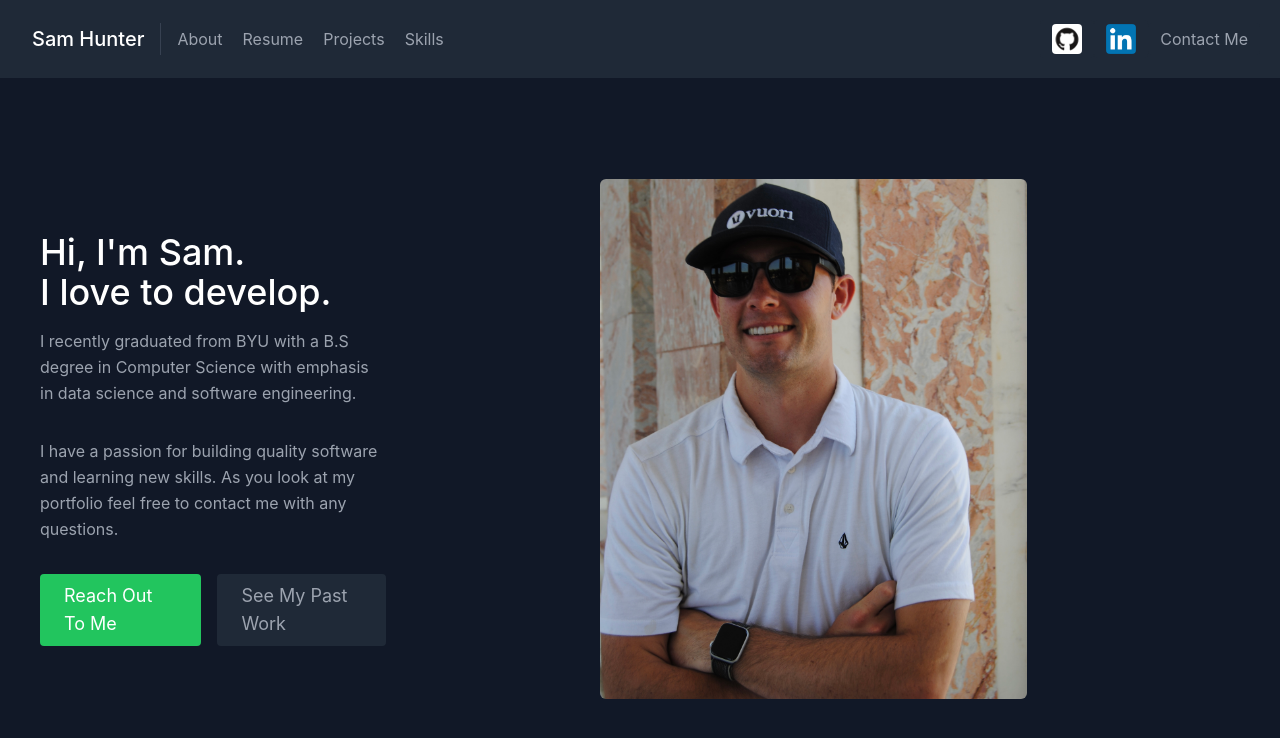
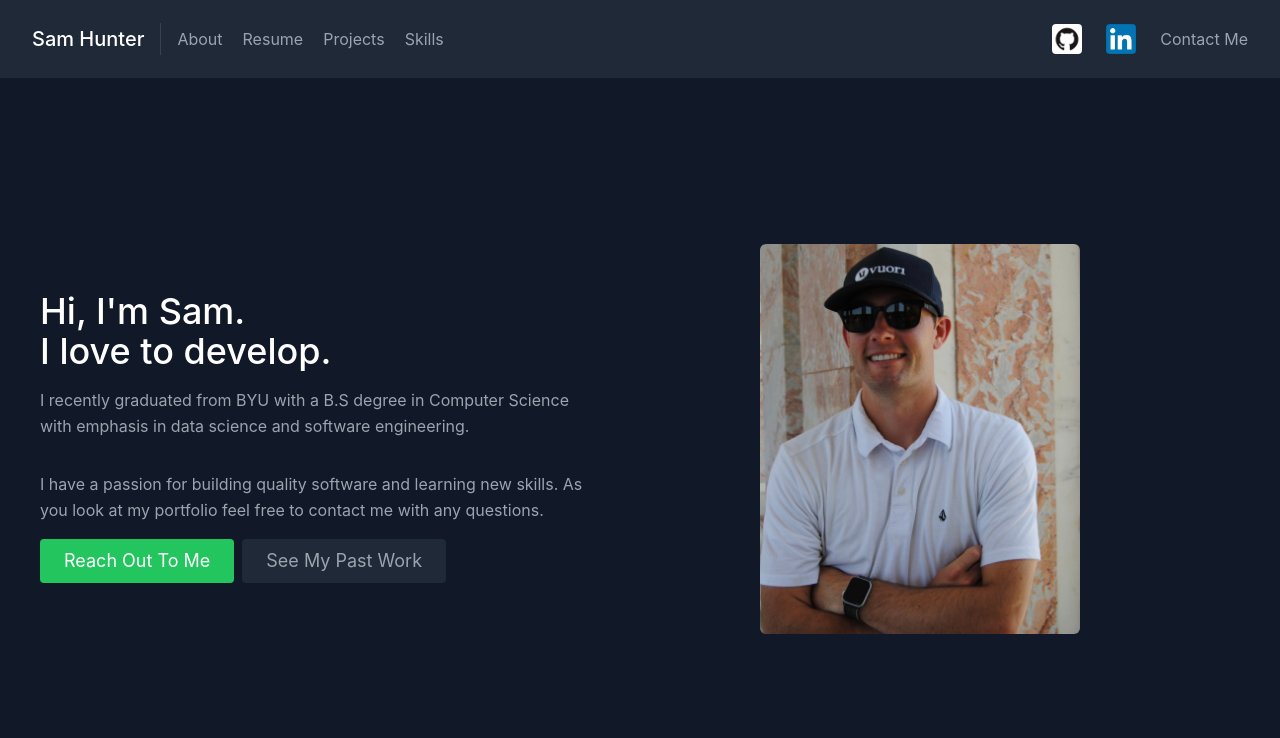
Before and after one commit to samlhunter/ReactPortfolio, a React (Create React App) app: page / in a window 1280 px wide. Shown: the top 738 px of the page. Built offline with nearby package versions, Linux system fonts and the light colour scheme.

Commit message:
Fixed buttons styling

```diff
--- a/src/pages/AboutPage.js
+++ b/src/pages/AboutPage.js
@@ -16,23 +16,23 @@ export default function About() {
                         <p className="mb-8 leading-relaxed">
                             I recently graduated from BYU with a B.S degree in Computer Science with emphasis in data science and software engineering.
                         </p>
-                        <p className="mb-8 leading-relaxed">
+                        <p className="mb-3 leading-relaxed">
                             I have a passion for building quality software and learning new skills. As you look at my portfolio feel free to contact me with any questions.
                         </p>
-                        <div className="flex justify-center">
+                        <div className="flex flex-wrap ustify-center gap-x-2">
                             <Link
                                 to={'/contact'}
-                                className="inline-flex text-white bg-green-500 border-0 py-2 px-6 focus:outline-none hover:bg-green-600 rounded text-lg">
+                                className="inline-flex text-white bg-green-500 border-0 py-2 px-6 my-1 focus:outline-none hover:bg-green-600 rounded text-lg">
                                 Reach Out To Me
                             </Link>
                             <Link
                                 to={'/projects'}
-                                className="ml-4 inline-flex text-gray-400 bg-gray-800 border-0 py-2 px-6 focus:outline-none hover:bg-gray-700 hover:text-white rounded text-lg">
+                                className="inline-flex text-gray-400 bg-gray-800 border-0 py-2 px-6 my-1 focus:outline-none hover:bg-gray-700 hover:text-white rounded text-lg">
                                 See My Past Work
                             </Link>
                         </div>
                     </div>
-                    <div className="sm:w-fullå m-auto rounded-md py-3 lg:py-0">
+                    <div className="sm:w-full m-auto rounded-md py-3 lg:py-0">
                         <img
                             className="rounded-md m-auto w-3/4 sm:w-1/2"
                             alt="sam"
```
